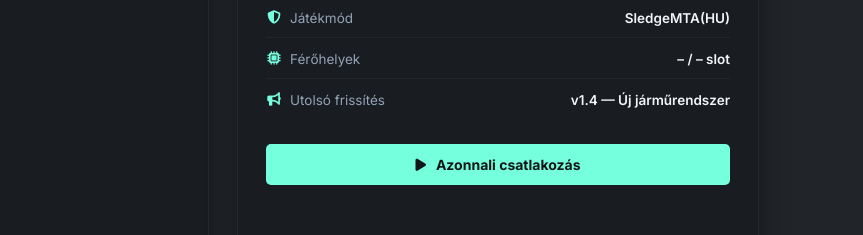
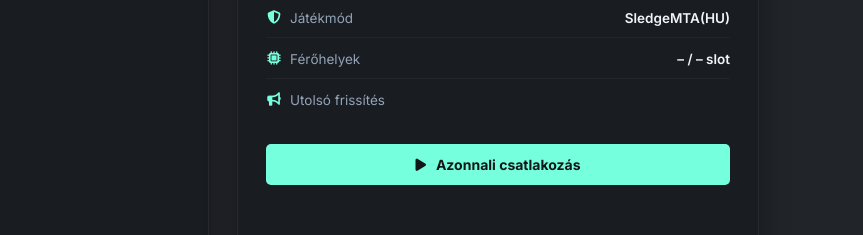
Before and after one commit to gresc150-ui/sledgemta, a website: page index.html in a window 1280 px wide. Shown: the part 509-744 px from the top of the page, 417-1280 px from the left. Drawn offline with Linux system fonts and the light colour scheme; no server answers.

Commit message:
Update index.html

```diff
--- a/index.html
+++ b/index.html
@@ -94,7 +94,7 @@
                     </div>
                     <div class="info-row">
                         <span class="info-label"><i class="fa-solid fa-bullhorn"></i> Utolsó frissítés</span>
-                        <span class="info-value mint">v1.4 — Új járműrendszer</span>
+                        <span class="info-value mint"></span>
                     </div>
                 </div>
 
```
